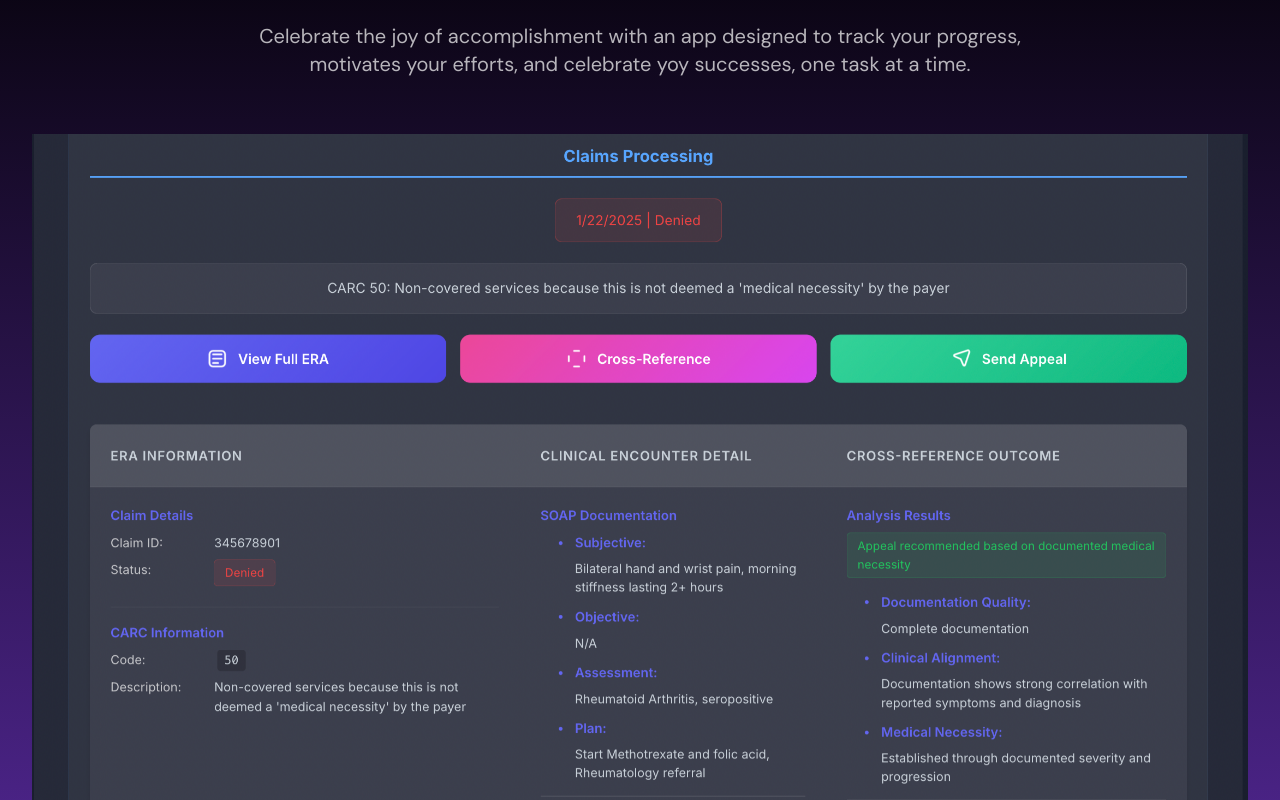
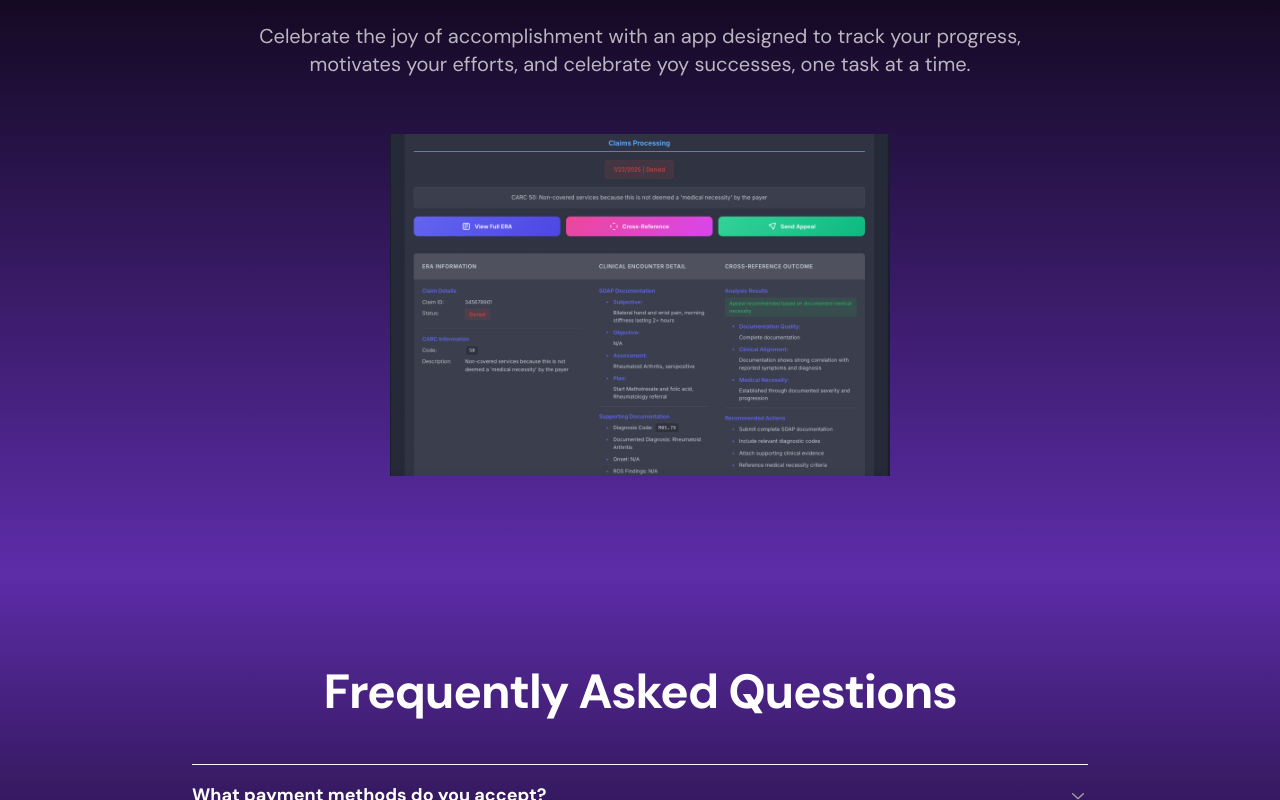
Before and after one commit to VeryKumar/Emerge-Page, a Next.js app: page / in a window 1280 px wide. Shown: the part 1900-2700 px from the top of the page. Built offline with nearby package versions, Linux system fonts and the light colour scheme.

Commit message:
made pic smaller

```diff
--- a/src/components/product-showcase.tsx
+++ b/src/components/product-showcase.tsx
@@ -36,7 +36,7 @@ export function ProductShowcase() {
                                 transformPerspective: "800px"
                             }}
                         >
-                            <Image src={AppScreen} alt={"Product Showcase"} ref={appImage} />
+                            <Image src={AppScreen} alt={"Product Showcase"} ref={appImage} width={500} height={300} />
                         </motion.div>
                     </div>
                 </div>
```
